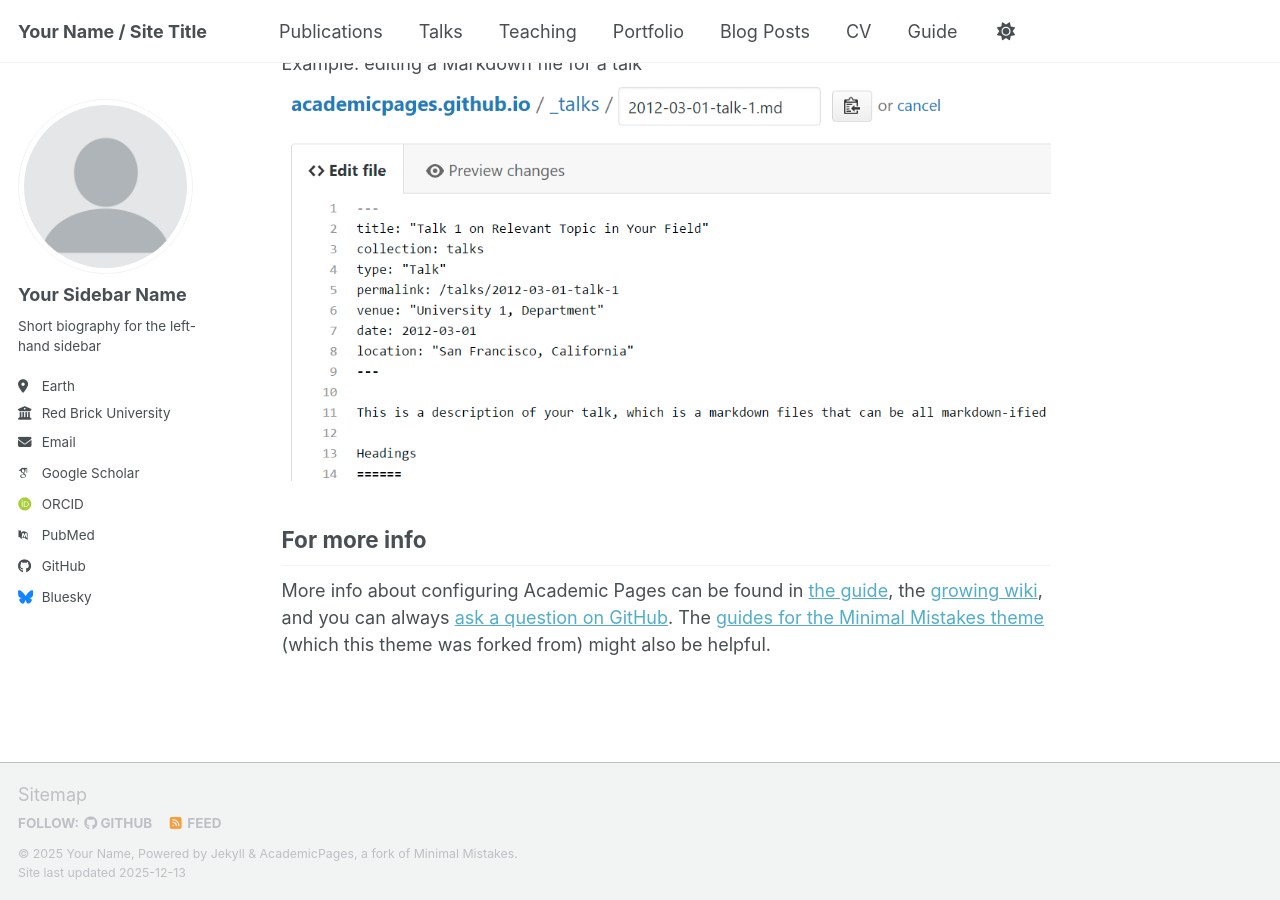
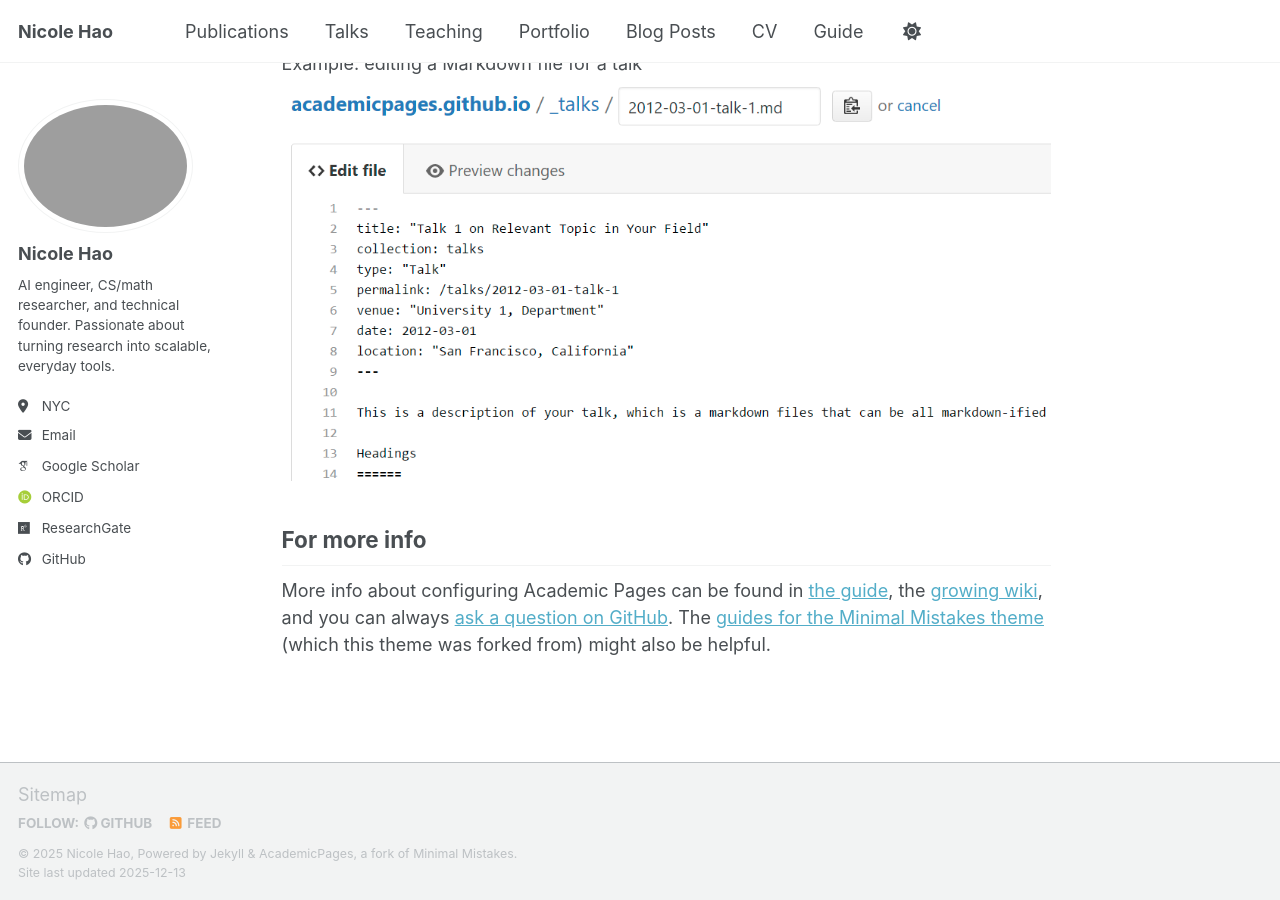
Before and after one commit to nicolehao34/nicolehao34.github.io, a Jekyll site: the page built from _pages/about.md, in a window 1280 px wide and 900 px high, scrolled down 2718 px. Built offline with Jekyll 4.4.1, drawn with Linux system fonts in a browser that asks for light colours; some web fonts are replaced; a script bundle is joined from its source files by our own code; library files that are not in the unit come from our copies.

Commit message:
Update personal information and site details in configuration

```diff
--- a/_config.yml
+++ b/_config.yml
@@ -9,11 +9,11 @@
 # Basic Site Settings
 locale                   : "en-US"
 site_theme               : "default" # Currently available options are "default", "air"
-title                    : "Your Name / Site Title"
+title                    : "Nicole Hao"
 title_separator          : "-"
-name                     : &name "Your Name"
-description              : &description "Your Name's academic portfolio"   # Update this with a general description of your site, this is the default if not overridden by a page
-url                      : https://academicpages.github.io # The base hostname & protocol for your site e.g. "https://[your GitHub username].github.io",
+name                     : &name "Nicole Hao"
+description              : &description "Nicole Hao's Personal Website"   # Update this with a general description of your site, this is the default if not overridden by a page
+url                      : https://nicolehao34.github.io # The base hostname & protocol for your site e.g. "https://[your GitHub username].github.io",
                                                            # or if you already have some other page hosted on Github then use "https://[your GitHub username].github.io/[Your Repo Name]"
 baseurl                  : "" # the subpath of your site, e.g. "/blog"
 repository               : "academicpages/academicpages.github.io"
@@ -23,26 +23,26 @@
 #               Additional customization can be done by editing /_includes/author-profile.html
 author:
   # Biographic information
-  avatar           : "profile.png"
-  name             : "Your Sidebar Name"
+  avatar           : "profile.jpg"
+  name             : "Nicole Hao"
   pronouns         : # example: "she/her"
-  bio              : "Short biography for the left-hand sidebar"
-  location         : "Earth"
-  employer         : "Red Brick University"
+  bio              : "AI engineer, CS/math researcher, and technical founder. Passionate about turning research into scalable, everyday tools."
+  location         : "NYC"
+  employer         : # "Red Brick University"
   uri              : # URL
-  email            : "none@example.org"
+  email            : "yh397@cornell.edu"
 
   # Academic websites
   academia         : # URL
   arxiv            : # URL - Update with the correct link to your profile
-  googlescholar    : "https://scholar.google.com/citations?user=PS_CX0AAAAAJ"
+  googlescholar    : "https://scholar.google.com/citations?user=gK57l4YAAAAJ&hl=en"
   inspire-hep      : # URL
   impactstory      : # URL
-  orcid            : "https://orcid.org/yourorcidurl"
+  orcid            : "https://orcid.org/0009-0009-8530-6183"
   semantic         : # URL
   ssrn             : # URL
-  pubmed           : "https://www.ncbi.nlm.nih.gov/pubmed/?term=john+snow"
-  researchgate     : # URL
+  pubmed           : # "https://www.ncbi.nlm.nih.gov/pubmed/?term=john+snow"
+  researchgate     : "https://www.researchgate.net/profile/Nicole-Hao-2"
   scopus           : # URL
   zotero           : # URL
 
@@ -51,13 +51,13 @@
   bitbucket        : # Username - Update with your username on the site
   codepen          : # Username
   dribbble         : # Username
-  github           : "academicpages"
+  github           : "nicolehao34"
   kaggle           : # Username
   stackoverflow    : # User number or user number and name (i.e., use "1" or "1/jeff-atwood")
 
   # Social media
   artstation       : # Username
-  bluesky          : "bsky.app" # Replace this with you Bluesky username
+  bluesky          : # "bsky.app" # Replace this with you Bluesky username
   facebook         : # Username
   flickr           : # Username
   foursquare       : # Username
```
